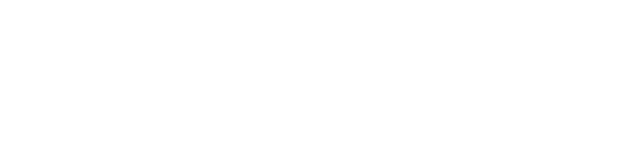
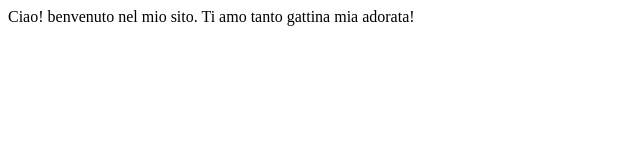
Before and after one commit to tommasolunghi/tommasolunghi.github.io, a plain HTML site: page index.html in a window 1280 px wide. Shown: the whole page, without its empty margins (0-640 px from the left). Drawn offline with Linux system fonts and the light colour scheme.

Commit message:
Aggiunto body

```diff
--- a/index.html
+++ b/index.html
@@ -7,6 +7,8 @@
   </head>
 
   <body>
+    Ciao! benvenuto nel mio sito.
+    Ti amo tanto gattina mia adorata!
 
   </body>
 
```
